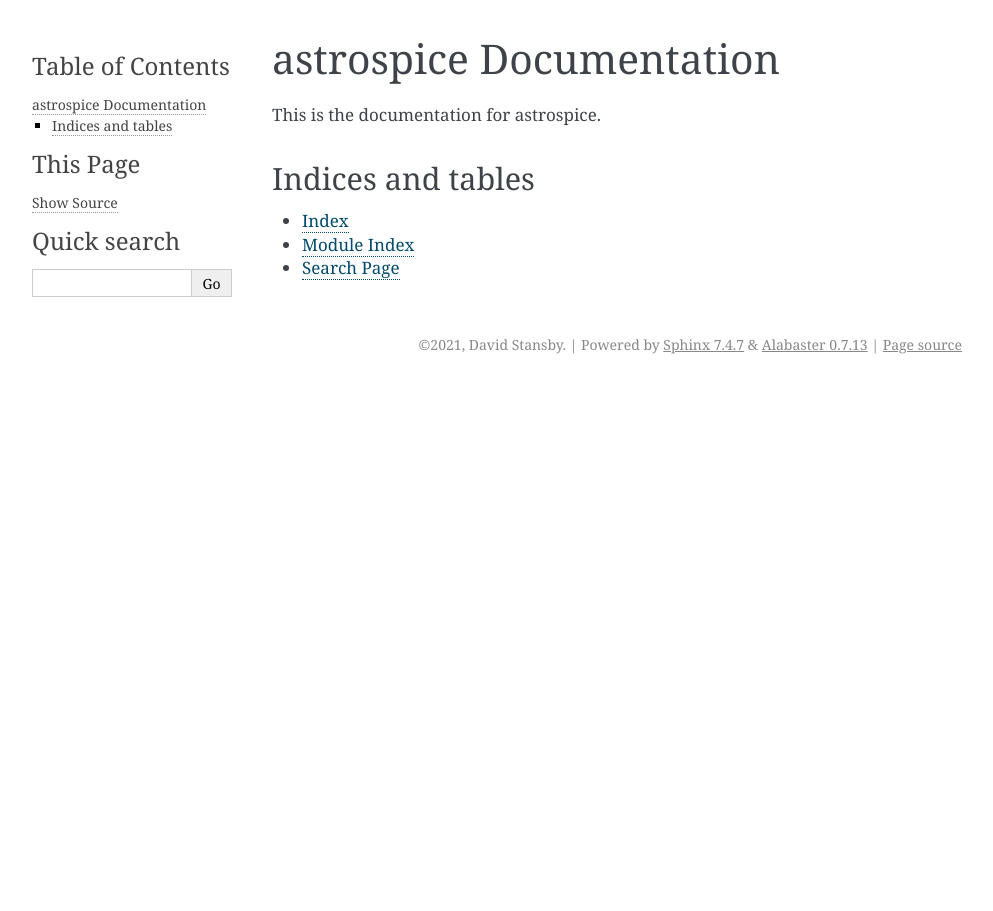
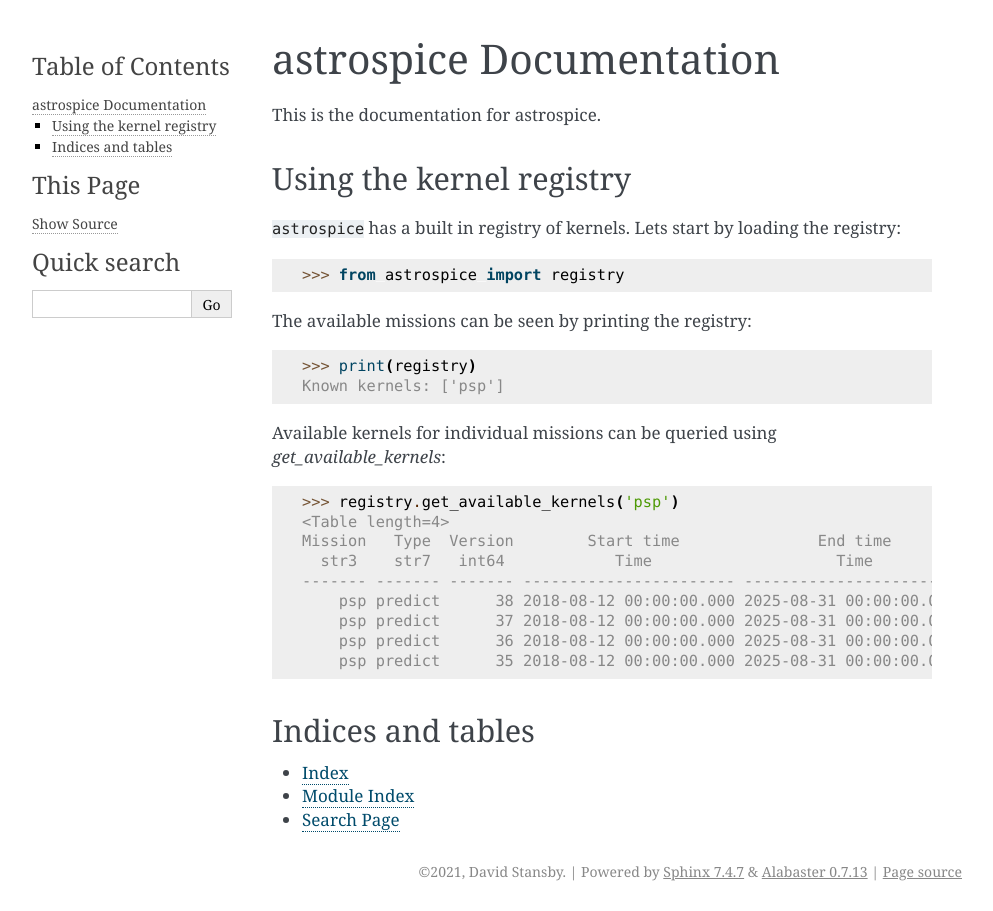
Before and after one commit to astrospice/astrospice, a Sphinx documentation site: the page built from docs/index.rst, in a window 1280 px wide. Shown: the whole page, without its empty margins (148-1141 px from the left). Built offline with Sphinx 7.4.7, drawn with Linux system fonts in a browser that asks for light colours; the version number could not be read and is left out.

Commit message:
Add some docs

```diff
--- a/docs/index.rst
+++ b/docs/index.rst
@@ -8,6 +8,31 @@
    :caption: Contents:
 
 
+Using the kernel registry
+=========================
+``astrospice`` has a built in registry of kernels. Lets start by loading the
+registry::
+
+  >>> from astrospice import registry
+
+
+The available missions can be seen by printing the registry::
+
+  >>> print(registry)
+  Known kernels: ['psp']
+
+Available kernels for individual missions can be queried using `get_available_kernels`::
+
+  >>> registry.get_available_kernels('psp')
+  <Table length=4>
+  Mission   Type  Version        Start time               End time
+    str3    str7   int64            Time                    Time
+  ------- ------- ------- ----------------------- -----------------------
+      psp predict      38 2018-08-12 00:00:00.000 2025-08-31 00:00:00.000
+      psp predict      37 2018-08-12 00:00:00.000 2025-08-31 00:00:00.000
+      psp predict      36 2018-08-12 00:00:00.000 2025-08-31 00:00:00.000
+      psp predict      35 2018-08-12 00:00:00.000 2025-08-31 00:00:00.000
+
 
 Indices and tables
 ==================
```
Also changed, not shown: 1 other file.
